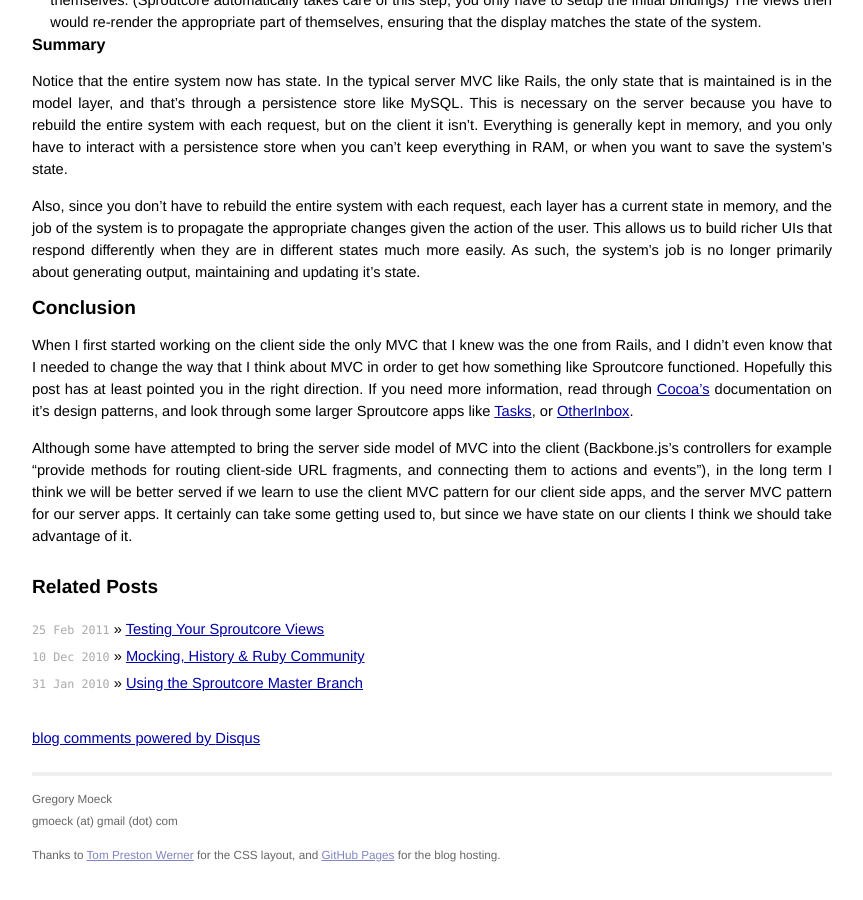
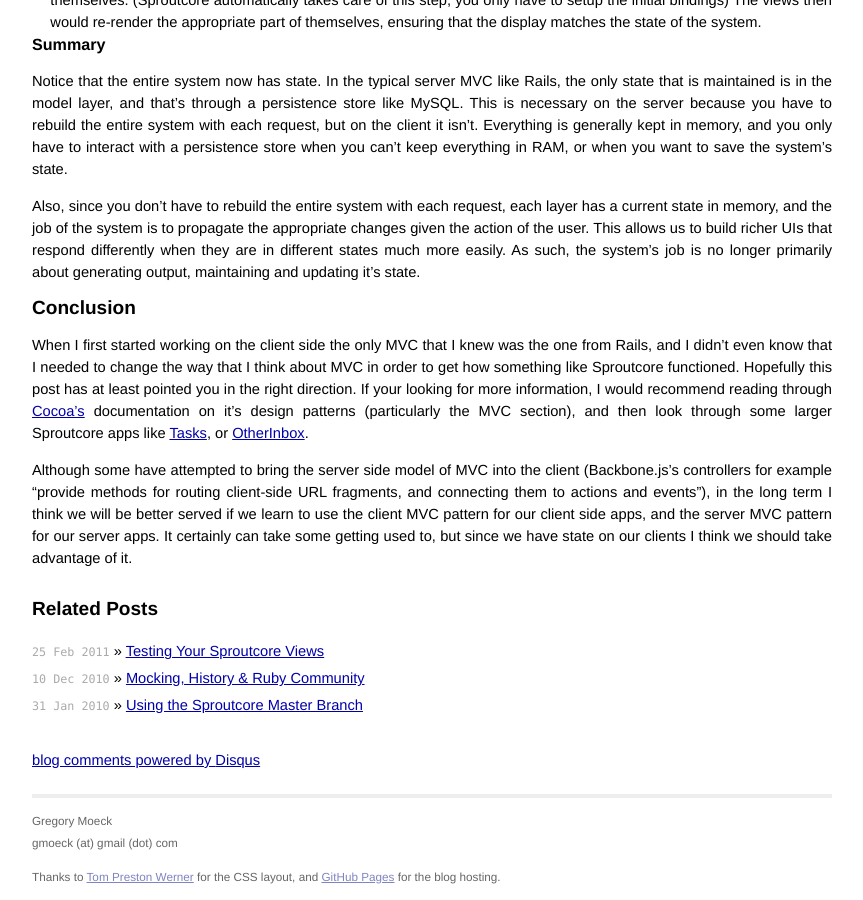
Before and after one commit to gmoeck/gmoeck.github.com, a Jekyll site: the page built from _posts/2011-03-10-sproutcore-mvc-vs-rails-mvc.md, in a window 1280 px wide and 900 px high, scrolled down 2938 px. Shown: the whole window, without its empty margins (208-1071 px from the left). Built offline with Jekyll 4.4.1, drawn with Linux system fonts in a browser that asks for light colours; Markdown is read by kramdown in place of the engine named in the settings; comment, search, counter and statistics services are not loaded; before the commit the page ends 3815 px from its top, so only the background shows below that.

Commit message:
Update way i'm saying it

```diff
--- a/_posts/2011-03-10-sproutcore-mvc-vs-rails-mvc.md
+++ b/_posts/2011-03-10-sproutcore-mvc-vs-rails-mvc.md
@@ -66,6 +66,6 @@
 Also, since you don't have to rebuild the entire system with each request, each layer has a current state in memory, and the job of the system is to propagate the appropriate changes given the action of the user. This allows us to build richer UIs that respond differently when they are in different states much more easily. As such, the system's job is no longer primarily about generating output, maintaining and updating it's state.
 
 ##Conclusion
-When I first started working on the client side the only MVC that I knew was the one from Rails, and I didn't even know that I needed to change the way that I think about MVC in order to get how something like Sproutcore functioned. Hopefully this post has at least pointed you in the right direction. If you need more information, read through [Cocoa's](http://developer.apple.com/library/mac/#documentation/Cocoa/Conceptual/CocoaFundamentals/CocoaDesignPatterns/CocoaDesignPatterns.html) documentation on it's design patterns, and look through some larger Sproutcore apps like [Tasks](http://github.com/suvajitgupta/Tasks), or [OtherInbox](http://github.com/erichocean/otherinbox).
+When I first started working on the client side the only MVC that I knew was the one from Rails, and I didn't even know that I needed to change the way that I think about MVC in order to get how something like Sproutcore functioned. Hopefully this post has at least pointed you in the right direction. If your looking for more information, I would recommend reading through [Cocoa's](http://developer.apple.com/library/mac/#documentation/Cocoa/Conceptual/CocoaFundamentals/CocoaDesignPatterns/CocoaDesignPatterns.html) documentation on it's design patterns (particularly the MVC section), and then look through some larger Sproutcore apps like [Tasks](http://github.com/suvajitgupta/Tasks), or [OtherInbox](http://github.com/erichocean/otherinbox).
 
 Although some have attempted to bring the server side model of MVC into the client (Backbone.js's controllers for example "provide methods for routing client-side URL fragments, and connecting them to actions and events"), in the long term I think we will be better served if we learn to use the client MVC pattern for our client side apps, and the server MVC pattern for our server apps. It certainly can take some getting used to, but since we have state on our clients I think we should take advantage of it.
```
